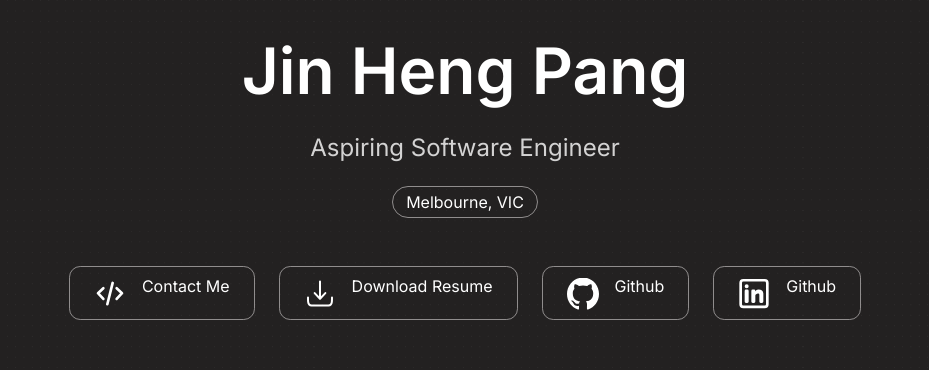
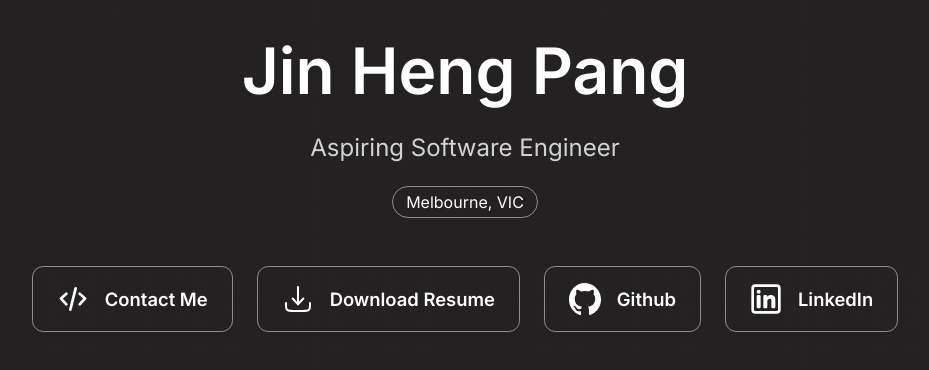
Before and after one commit to jinheng-pang/jin-portfolio, a React (Vite) app: page / in a window 1280 px wide. Shown: the top 370 px of the page, without its empty margins (175-1104 px from the left). Built offline with nearby package versions, Linux system fonts and the light colour scheme.

Commit message:
Style links - align center - hover colour change to green - fix LinkedIn from duplicate GitHub - increase font size

```diff
--- a/src/header/Header.tsx
+++ b/src/header/Header.tsx
@@ -26,7 +26,7 @@ const Header = () => {
         </li>
         <li>
           <SvgLinkedin className="header-links-svg" />
-          <a href="">Github</a>
+          <a href="">LinkedIn</a>
         </li>
       </ul>
     </div>
--- a/src/header/header.css
+++ b/src/header/header.css
@@ -37,21 +37,26 @@
 .header-links li {
     display: flex;
     gap: 1rem;
-    justify-content: center;
+    align-items: center;
+
+    cursor: pointer;
 
     /* border */
-    padding: 0.6em 1.5em;
+    padding: 1em 1.5em;
     border-style: solid;
     border-color: #908D8D;
     border-radius: 0.7rem;
     border-width: 0.002rem;
 }
 
+.header-links li:hover {
+    background-color: #1EC118;
+}
+
 .header-links a {
     color: white;
     text-decoration: none; /* remove underline */
+
+    font-size: 1.15rem;
+    font-weight: 600;
 }
-
-.header-links-svg {
-    padding-top: 0.1rem;
-}
```
